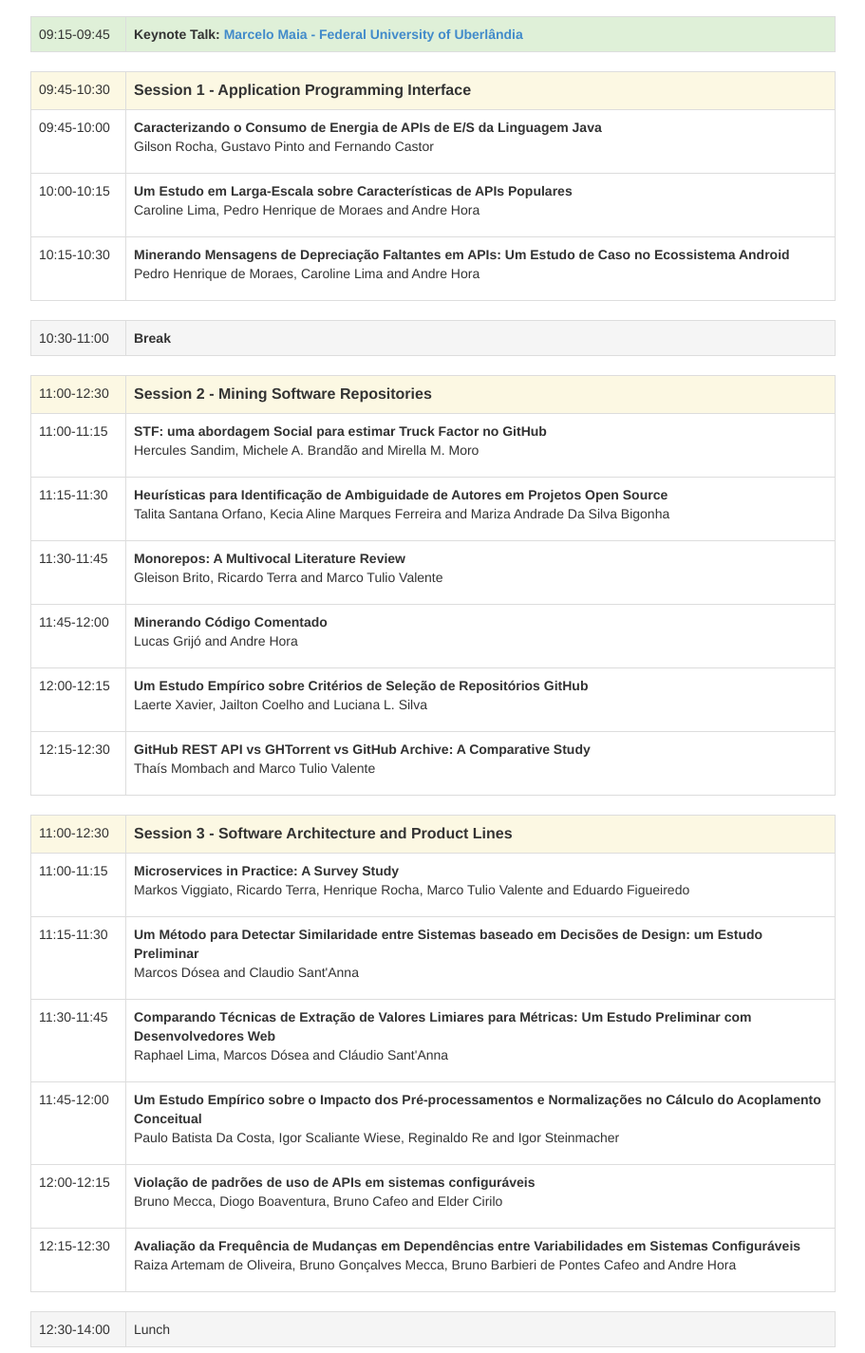
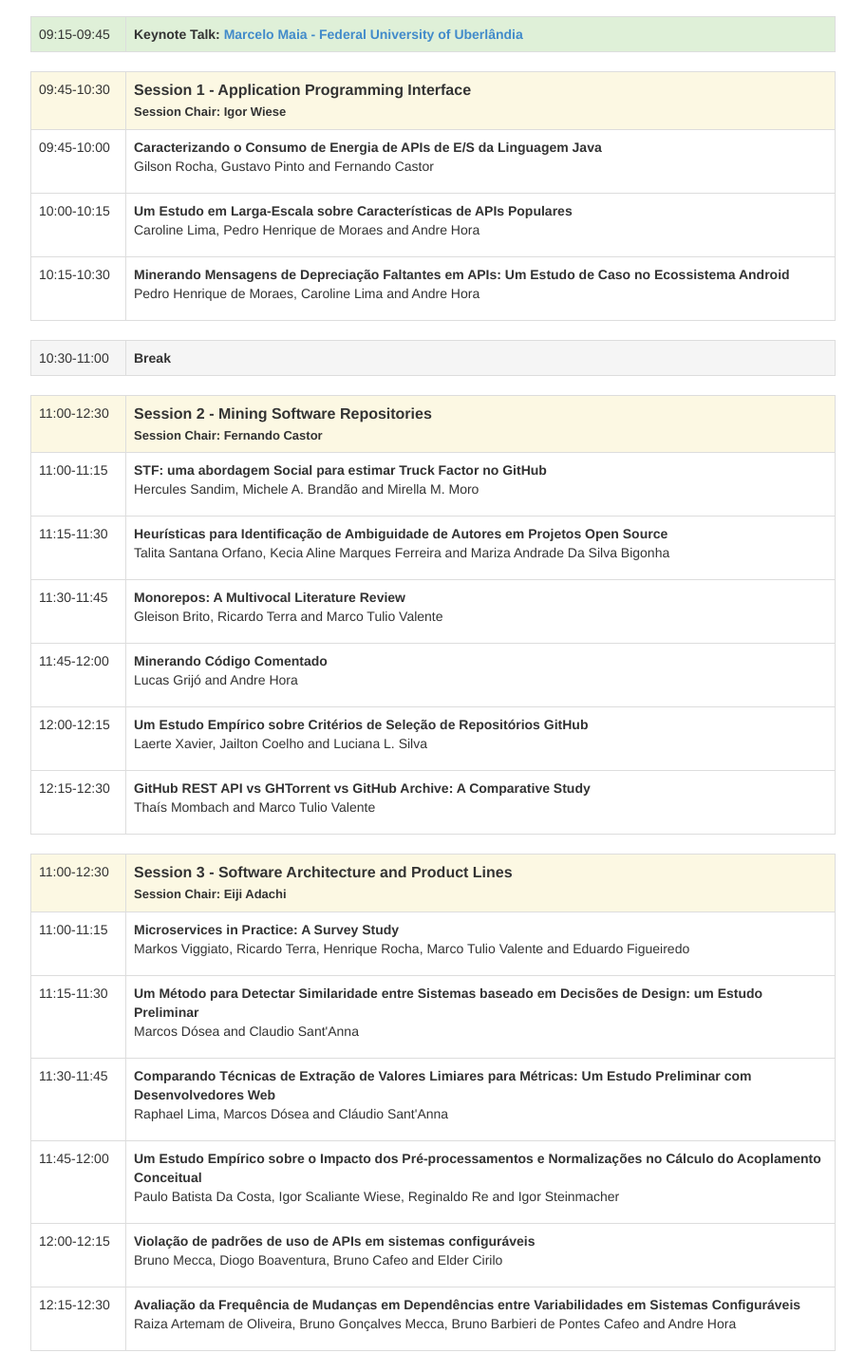
Before and after one commit to vem2018/vem2018.github.io, a plain HTML site: page program.html in a window 1280 px wide. Shown: the part 534-1959 px from the top of the page at 95% size, without its empty margins (38-949 px from the left). Drawn offline with nearby package versions, Linux system fonts and the light colour scheme.

Commit message:
Program - Session Chairs

```diff
--- a/program.html
+++ b/program.html
@@ -96,6 +96,7 @@
                   <td width="100">09:45-10:30</td>
                   <td>
                     <b style="font-size: 16px;">Session 1 - Application Programming Interface</b><br>
+                    <b style="font-size: 13px;">Session Chair: Igor Wiese</b>
                   </td>
                 </tr>
                 <tr>
@@ -146,6 +147,7 @@
                   <td width="100">11:00-12:30</td>
                   <td>
                     <b style="font-size: 16px;">Session 2 - Mining Software Repositories</b><br>
+                    <b style="font-size: 13px;">Session Chair: Fernando Castor</b>
                   </td>
                 </tr>
                 <tr>
@@ -210,6 +212,7 @@
                   <td width="100">11:00-12:30</td>
                   <td>
                     <b style="font-size: 16px;">Session 3 - Software Architecture and Product Lines</b><br>
+                    <b style="font-size: 13px;">Session Chair: Eiji Adachi</b>
                   </td>
                 </tr>
                 <tr>
@@ -300,6 +303,7 @@
                   <td width="100">14:30-15:30</td>
                   <td>
                     <b style="font-size: 16px;">Session 4 - Software Visualization, Maintenance and Evolution</b><br>
+                    <b style="font-size: 13px;">Session Chair: Ricardo Terra</b>
                   </td>
                 </tr>
                 <tr>
@@ -359,6 +363,7 @@
                   <td width="100">16:00-17:15</td>
                   <td>
                     <b style="font-size: 16px;">Session 5 - Software Analysis and Verification</b><br>
+                    <b style="font-size: 13px;">Session Chair: Elder Cirilo</b>
                   </td>
                 </tr>
                 <tr>
```
